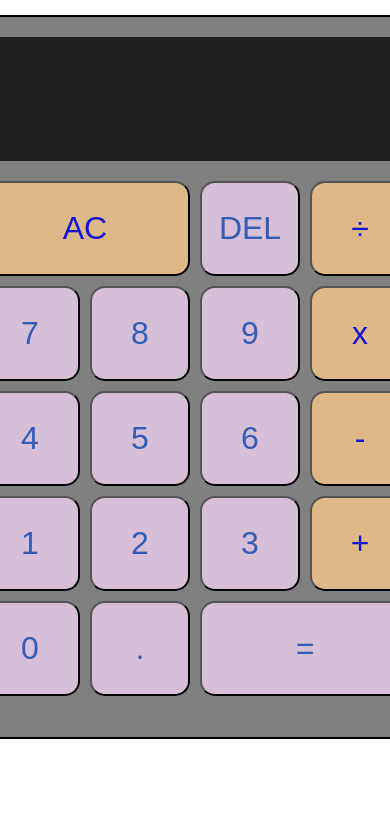
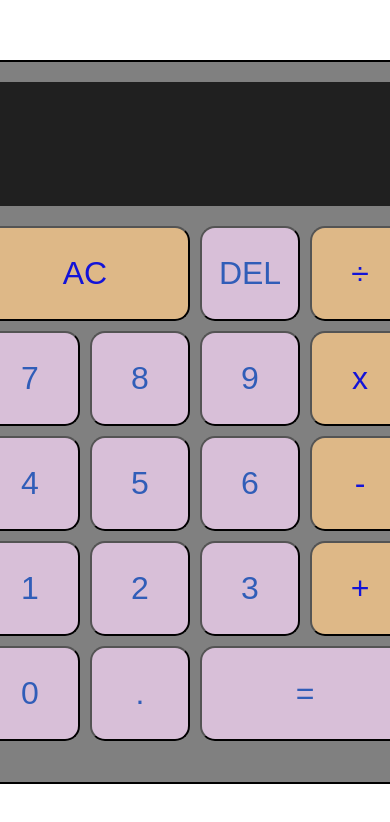
Before and after one commit to BorisKarl/Calculator, a plain HTML site: page index.html in a window 390 px wide. Shown: the top 822 px of the page. Drawn offline with Linux system fonts and the light colour scheme.

Commit message:
Update style.css
Change main height for mobile

```diff
--- a/style.css
+++ b/style.css
@@ -7,7 +7,6 @@ body {
     display: flex;
     align-items: center;
     justify-content: center;
-    height: 75vh;
     min-height: 500px;
     padding: 10px;
     margin-top: 50px;
@@ -31,6 +30,7 @@ body {
   background-color: grey;
   height: 680px;
 }
+
 .container > button {
 cursor: pointer;
 font-size: 2rem;
@@ -80,6 +80,7 @@ button[data-operator] {
     border-radius: 20px;
     height: 6.5rem;
 }
+
 .Bildschirm .vorherigerScreen {
     color: thistle;
     font-size: 1.5rem;
```
